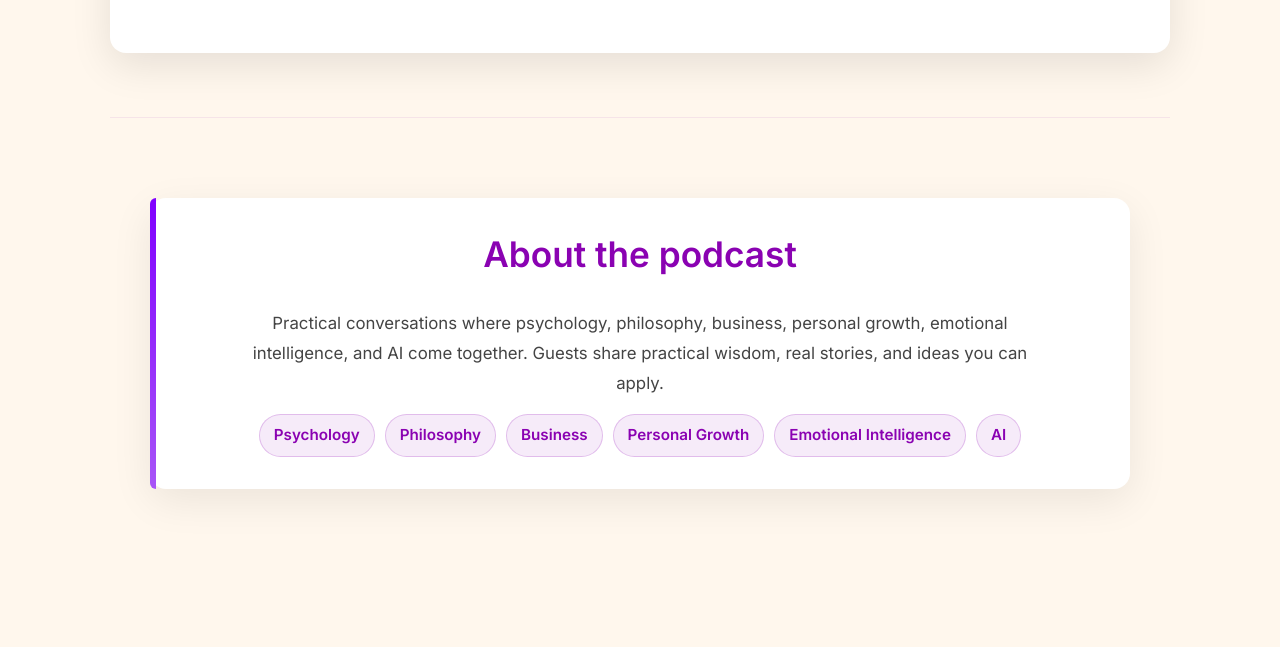
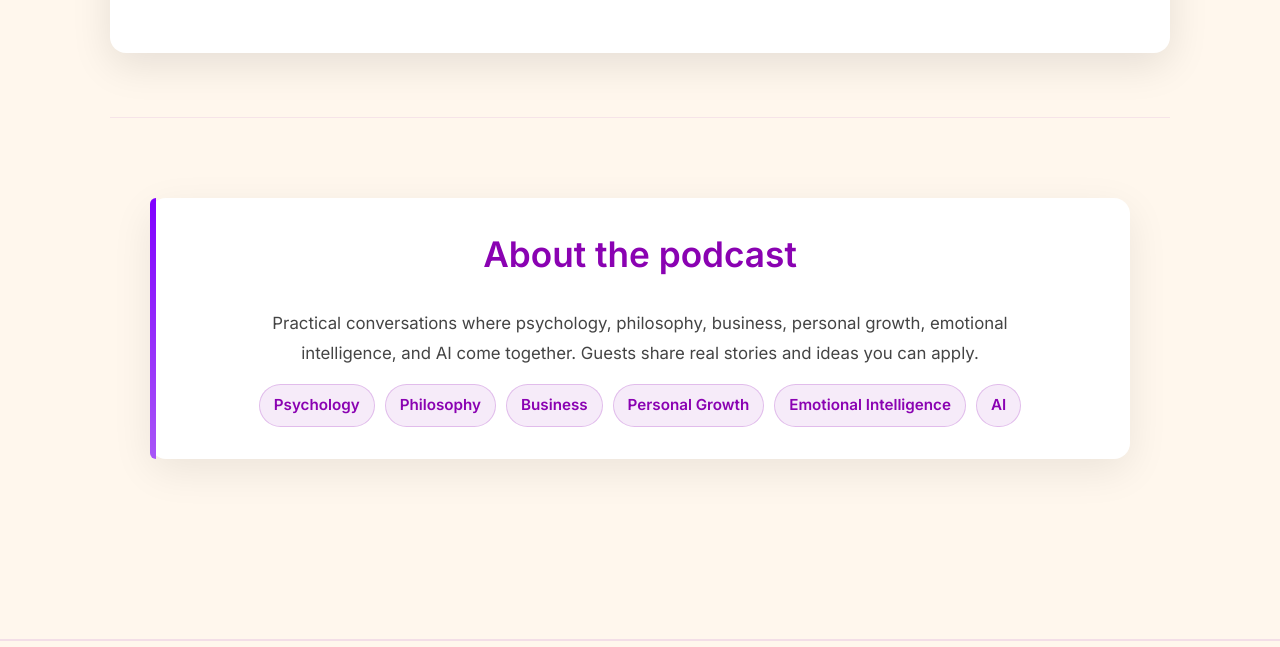
Before and after one commit to Ze1598/podcast-landingpage, a plain HTML site: page index.html in a window 1280 px wide. Shown: the part 907-1554 px from the top of the page. Drawn offline with Linux system fonts and the light colour scheme; a script that the page names is missing.

Commit message:
Further copy updates

```diff
--- a/index.html
+++ b/index.html
@@ -47,7 +47,7 @@
                     <h2>About the podcast</h2>
                     <p>
                         Practical conversations where psychology, philosophy, business, personal growth,
-                        emotional intelligence, and AI come together. Guests share practical wisdom, real stories, and ideas you can apply.
+                        emotional intelligence, and AI come together. Guests share real stories and ideas you can apply.
                     </p>
                     <ul class="topic-chips" role="list">
                         <li class="chip">Psychology</li>
```
